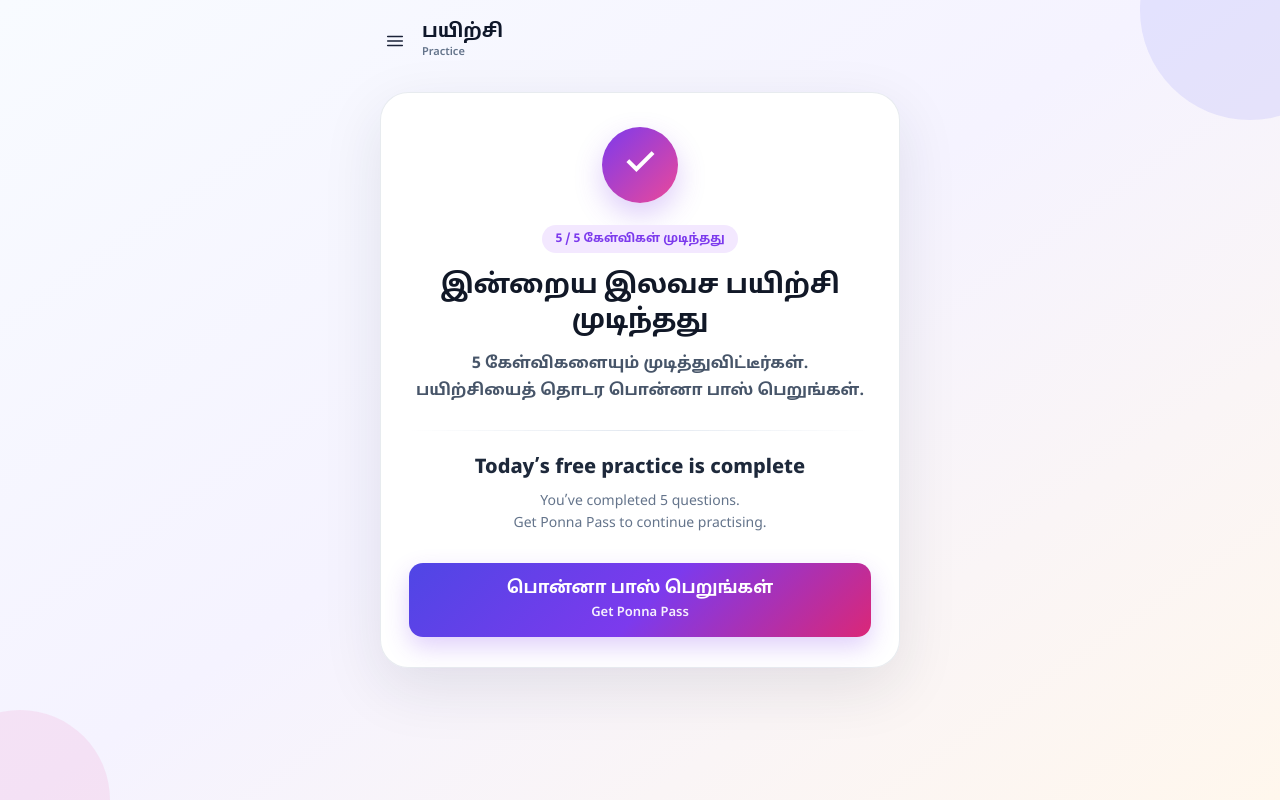
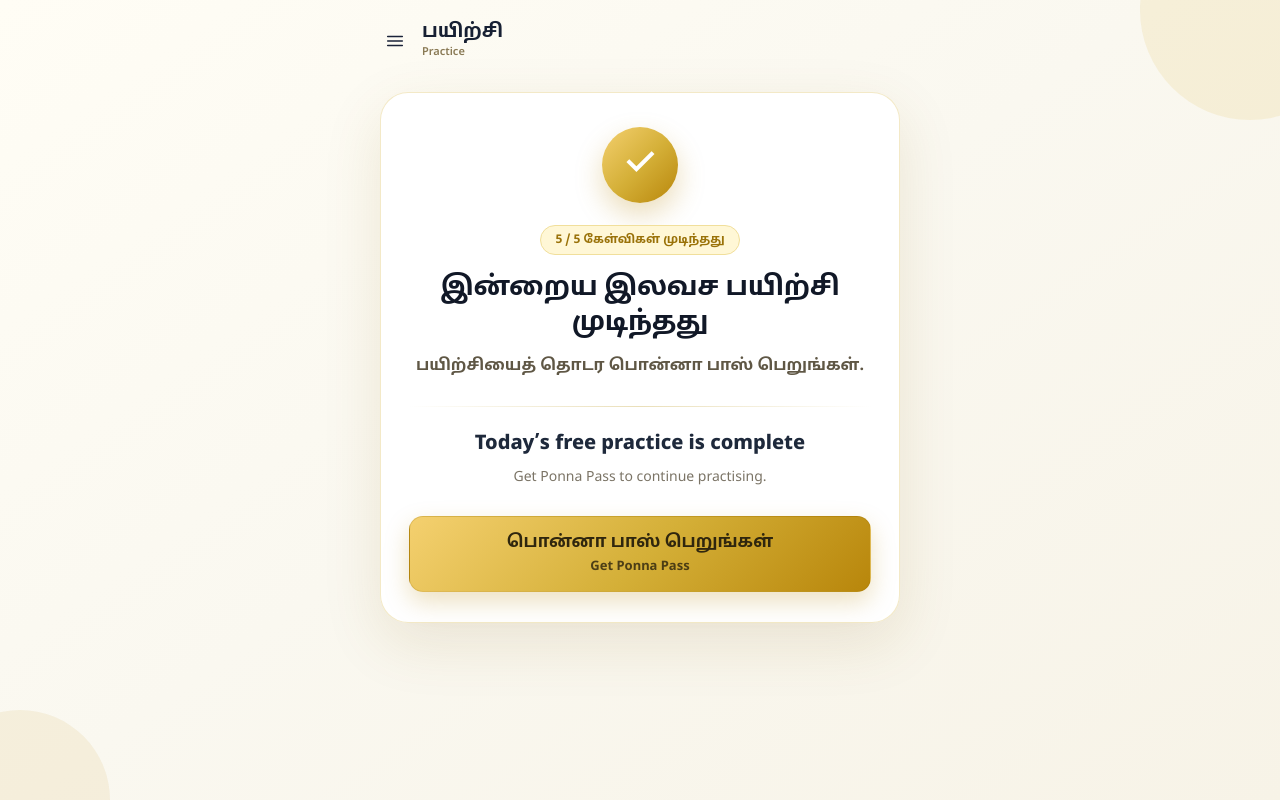
Before and after one commit to sponna1962/Ponna, a Next.js app in the folder frontend/: page /quiz/free-complete in a window 1280 px wide. Built offline with nearby package versions, Linux system fonts and the light colour scheme.

Commit message:
Refine completion page with gold Ponna Pass branding

```diff
--- a/frontend/src/app/quiz/free-complete/page.tsx
+++ b/frontend/src/app/quiz/free-complete/page.tsx
@@ -9,32 +9,31 @@
         minHeight: '100dvh',
         boxSizing: 'border-box',
         padding: '18px 18px 32px',
-        background: 'linear-gradient(145deg, #f8fbff 0%, #f5f3ff 48%, #fff7ed 100%)',
+        background: 'linear-gradient(145deg, #fffdf5 0%, #faf8f0 48%, #f7f3e7 100%)',
         position: 'relative',
         overflow: 'hidden',
       }}
     >
-      <div style={{ position: 'absolute', width: 220, height: 220, borderRadius: '50%', background: 'rgba(99,102,241,.12)', top: -100, right: -80 }} />
-      <div style={{ position: 'absolute', width: 180, height: 180, borderRadius: '50%', background: 'rgba(236,72,153,.10)', bottom: -90, left: -70 }} />
+      <div style={{ position: 'absolute', width: 220, height: 220, borderRadius: '50%', background: 'rgba(212,175,55,.13)', top: -100, right: -80 }} />
+      <div style={{ position: 'absolute', width: 180, height: 180, borderRadius: '50%', background: 'rgba(184,134,11,.09)', bottom: -90, left: -70 }} />
 
       <div style={{ maxWidth: 520, margin: '0 auto', position: 'relative', zIndex: 1 }}>
         <div style={{ display: 'flex', alignItems: 'center', gap: 12, height: 46, marginBottom: 28 }}>
           <StudentMenu />
           <div>
-            <div style={{ fontSize: 19, lineHeight: 1.15, fontWeight: 800, color: '#0f172a' }}>பயிற்சி</div>
-            <div style={{ fontSize: 11, lineHeight: 1.2, marginTop: 2, color: '#64748b', fontWeight: 600 }}>Practice</div>
+            <div style={{ fontSize: 19, lineHeight: 1.15, fontWeight: 800, color: '#172033' }}>பயிற்சி</div>
+            <div style={{ fontSize: 11, lineHeight: 1.2, marginTop: 2, color: '#8a7a55', fontWeight: 600 }}>Practice</div>
           </div>
         </div>
 
         <section
           style={{
-            background: 'rgba(255,255,255,.94)',
-            border: '1px solid rgba(148,163,184,.22)',
+            background: 'rgba(255,255,255,.97)',
+            border: '1px solid rgba(212,175,55,.28)',
             borderRadius: 28,
             padding: '34px 28px 30px',
             textAlign: 'center',
-            boxShadow: '0 20px 60px rgba(30,41,59,.10)',
-            backdropFilter: 'blur(10px)',
+            boxShadow: '0 20px 60px rgba(120,90,20,.12)',
           }}
         >
           <div
@@ -46,8 +45,8 @@
               display: 'flex',
               alignItems: 'center',
               justifyContent: 'center',
-              background: 'linear-gradient(135deg, #7c3aed 0%, #ec4899 100%)',
-              boxShadow: '0 12px 28px rgba(124,58,237,.25)',
+              background: 'linear-gradient(135deg, #f4d06f 0%, #d4af37 52%, #b8860b 100%)',
+              boxShadow: '0 12px 28px rgba(184,134,11,.28)',
               color: '#fff',
               fontSize: 40,
               fontWeight: 500,
@@ -61,11 +60,11 @@
             style={{
               display: 'inline-flex',
               alignItems: 'center',
-              gap: 7,
-              padding: '7px 13px',
+              padding: '7px 14px',
               borderRadius: 999,
-              background: '#f3e8ff',
-              color: '#7c3aed',
+              background: '#fff7d6',
+              color: '#9a7209',
+              border: '1px solid #f1df9b',
               fontSize: 12,
               fontWeight: 800,
               marginBottom: 16,
@@ -90,20 +89,18 @@
             style={{
               fontSize: 16,
               lineHeight: 1.65,
-              color: '#475569',
+              color: '#5f5745',
               margin: 0,
               fontWeight: 600,
             }}
           >
-            5 கேள்விகளையும் முடித்துவிட்டீர்கள்.
-            <br />
             பயிற்சியைத் தொடர பொன்னா பாஸ் பெறுங்கள்.
           </p>
 
           <div
             style={{
               height: 1,
-              background: 'linear-gradient(90deg, transparent, #e2e8f0, transparent)',
+              background: 'linear-gradient(90deg, transparent, #eadfb9, transparent)',
               margin: '26px 0 24px',
             }}
           />
@@ -123,12 +120,10 @@
             style={{
               fontSize: 14,
               lineHeight: 1.6,
-              color: '#64748b',
+              color: '#7b7466',
               margin: 0,
             }}
           >
-            You’ve completed 5 questions.
-            <br />
             Get Ponna Pass to continue practising.
           </p>
 
@@ -141,17 +136,18 @@
               padding: '15px 20px',
               marginTop: 27,
               borderRadius: 14,
-              background: 'linear-gradient(135deg, #4f46e5 0%, #7c3aed 52%, #db2777 100%)',
-              color: '#fff',
+              background: 'linear-gradient(135deg, #f4d06f 0%, #d4af37 52%, #b8860b 100%)',
+              color: '#2f260e',
               textDecoration: 'none',
               fontSize: 17,
-              fontWeight: 800,
+              fontWeight: 850,
               lineHeight: 1.35,
-              boxShadow: '0 10px 24px rgba(124,58,237,.24)',
+              boxShadow: '0 10px 24px rgba(184,134,11,.25)',
+              border: '1px solid rgba(154,114,9,.22)',
             }}
           >
             <span style={{ display: 'block' }}>பொன்னா பாஸ் பெறுங்கள்</span>
-            <span style={{ display: 'block', fontSize: 13, marginTop: 4, fontWeight: 600, opacity: .92 }}>Get Ponna Pass</span>
+            <span style={{ display: 'block', fontSize: 13, marginTop: 4, fontWeight: 700, opacity: .82 }}>Get Ponna Pass</span>
           </a>
         </section>
       </div>
```
